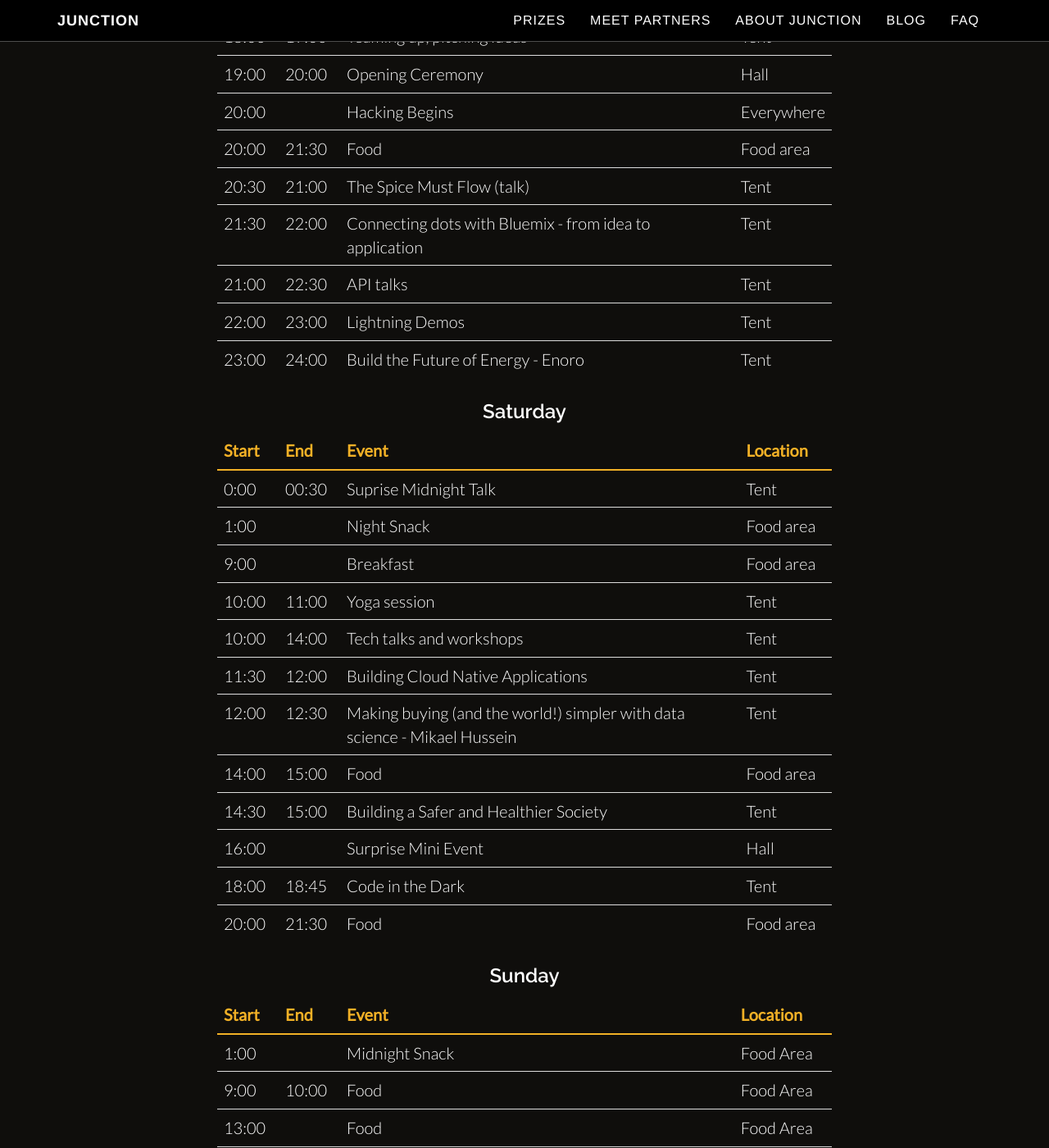
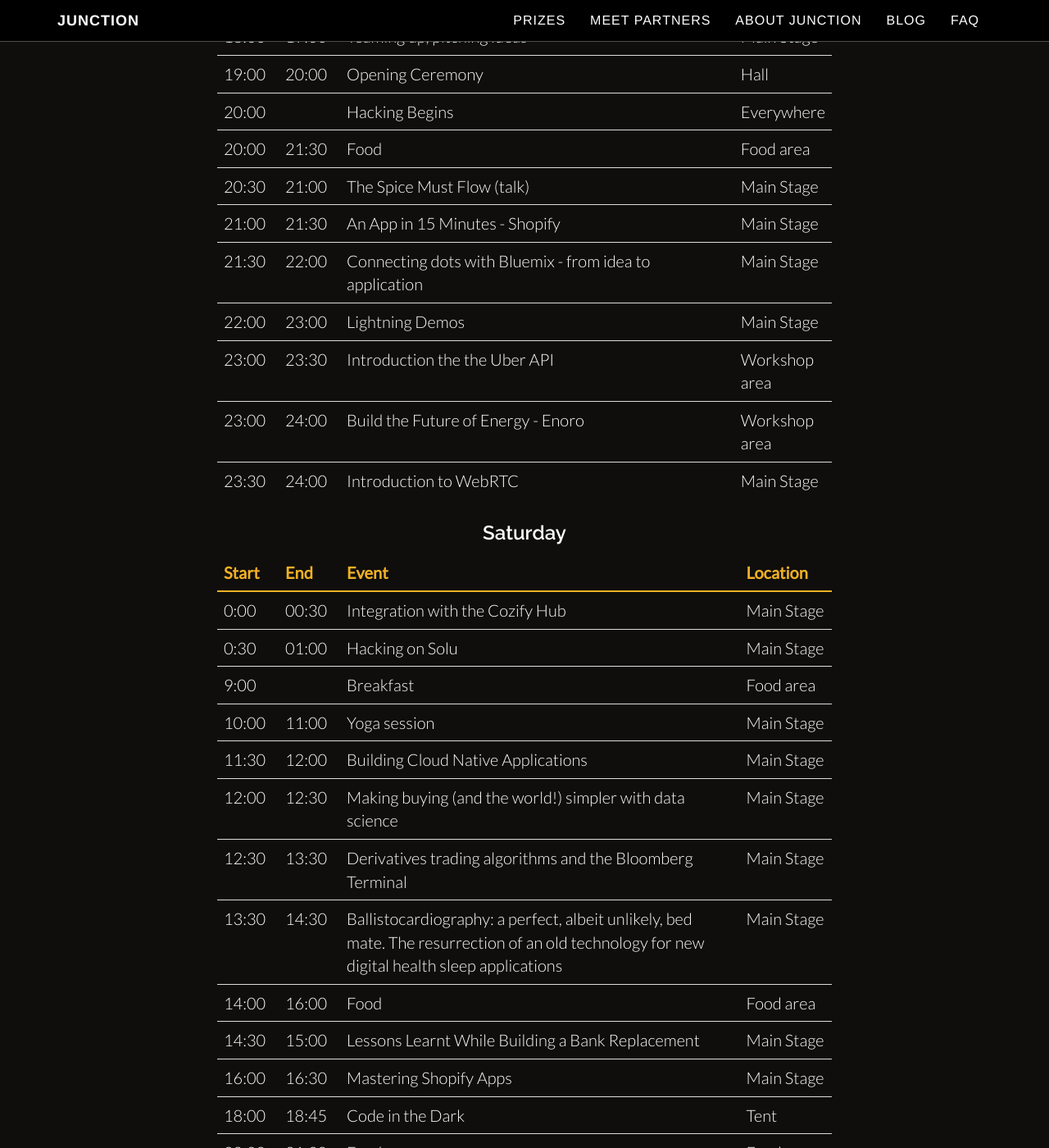
Before and after one commit to junctionasia/junctionasia.github.io, a Jekyll site: the page built from schedule.html, in a window 1280 px wide and 1400 px high, scrolled down 1487 px. Shown: the whole window at 82% size. Built offline with Jekyll 4.4.1, drawn with Linux system fonts in a browser that asks for light colours; nearby versions of some CDN libraries.

Commit message:
Add stuff to schedule

```diff
--- a/schedule.html
+++ b/schedule.html
@@ -50,15 +50,17 @@
                     </thead>
                     <tbody>
                         <tr><td>17:00</td><td></td><td>Doors open</td><td>Everywhere</td></tr>
-                        <tr><td>18:00</td><td>19:00</td><td>Teaming up, pitching ideas</td><td>Tent</td></tr>
+                        <tr><td>18:00</td><td>19:00</td><td>Teaming up, pitching ideas</td><td>Main Stage</td></tr>
                         <tr><td>19:00</td><td>20:00</td><td>Opening Ceremony</td><td>Hall</td></tr>
                         <tr><td>20:00</td><td></td><td>Hacking Begins</td><td>Everywhere</td></tr>
                         <tr><td>20:00</td><td>21:30</td><td>Food</td><td>Food area</td></tr>
-                        <tr><td>20:30</td><td>21:00</td><td>The Spice Must Flow (talk)</td><td>Tent</td></tr>
-                        <tr><td>21:30</td><td>22:00</td><td>Connecting dots with Bluemix - from idea to application</td><td>Tent</td></tr>
-                        <tr><td>21:00</td><td>22:30</td><td>API talks</td><td>Tent</td></tr>
-                        <tr><td>22:00</td><td>23:00</td><td>Lightning Demos</td><td>Tent</td></tr>
-                        <tr><td>23:00</td><td>24:00</td><td>Build the Future of Energy - Enoro</td><td>Tent</td></tr>
+                        <tr><td>20:30</td><td>21:00</td><td>The Spice Must Flow (talk)</td><td>Main Stage</td></tr>
+                        <tr><td>21:00</td><td>21:30</td><td>An App in 15 Minutes - Shopify</td><td>Main Stage</td></tr>
+                        <tr><td>21:30</td><td>22:00</td><td>Connecting dots with Bluemix - from idea to application</td><td>Main Stage</td></tr>
+                        <tr><td>22:00</td><td>23:00</td><td>Lightning Demos</td><td>Main Stage</td></tr>
+                        <tr><td>23:00</td><td>23:30</td><td>Introduction the the Uber API</td><td>Workshop area</td></tr>
+                        <tr><td>23:00</td><td>24:00</td><td>Build the Future of Energy - Enoro</td><td>Workshop area</td></tr>
+                        <tr><td>23:30</td><td>24:00</td><td>Introduction to WebRTC</td><td>Main Stage</td></tr>
                     </tbody>
                 </table>
                 <h3>Saturday</h3>
@@ -67,16 +69,17 @@
                         <tr><td>Start</td><td>End</td><td>Event</td><td>Location</td></tr>
                     </thead>
                     <tbody>
-                        <tr><td>0:00</td><td>00:30</td><td>Suprise Midnight Talk</td><td>Tent</td></tr>
-                        <tr><td>1:00</td><td></td><td>Night Snack</td><td>Food area</td></tr>
+                        <tr><td>0:00</td><td>00:30</td><td>Integration with the Cozify Hub</td><td>Main Stage</td></tr>
+                        <tr><td>0:30</td><td>01:00</td><td>Hacking on Solu</td><td>Main Stage</td></tr>
                         <tr><td>9:00</td><td></td><td>Breakfast</td><td>Food area</td></tr>
-                        <tr><td>10:00</td><td>11:00</td><td>Yoga session</td><td>Tent</td></tr>
-                        <tr><td>10:00</td><td>14:00</td><td>Tech talks and workshops</td><td>Tent</td></tr>
-                        <tr><td>11:30</td><td>12:00</td><td>Building Cloud Native Applications</td><td>Tent</td></tr>
-                        <tr><td>12:00</td><td>12:30</td><td>Making buying (and the world!) simpler with data science - Mikael Hussein</td><td>Tent</td></tr>
-                        <tr><td>14:00</td><td>15:00</td><td>Food</td><td>Food area</td></tr>
-                        <tr><td>14:30</td><td>15:00</td><td>Building a Safer and Healthier Society</td><td>Tent</td></tr>
-                        <tr><td>16:00</td><td></td><td>Surprise Mini Event</td><td>Hall</td></tr>
+                        <tr><td>10:00</td><td>11:00</td><td>Yoga session</td><td>Main Stage</td></tr>
+                        <tr><td>11:30</td><td>12:00</td><td>Building Cloud Native Applications</td><td>Main Stage</td></tr>
+                        <tr><td>12:00</td><td>12:30</td><td>Making buying (and the world!) simpler with data science</td><td>Main Stage</td></tr>
+                        <tr><td>12:30</td><td>13:30</td><td>Derivatives trading algorithms and the Bloomberg Terminal</td><td>Main Stage</td></tr>
+                        <tr><td>13:30</td><td>14:30</td><td>Ballistocardiography: a perfect, albeit unlikely, bed mate. The resurrection of an old technology for new digital health sleep applications</td><td>Main Stage</td></tr>
+                        <tr><td>14:00</td><td>16:00</td><td>Food</td><td>Food area</td></tr>
+                        <tr><td>14:30</td><td>15:00</td><td>Lessons Learnt While Building a Bank Replacement</td><td>Main Stage</td></tr>
+                        <tr><td>16:00</td><td>16:30</td><td>Mastering Shopify Apps</td><td>Main Stage</td></tr>
                         <tr><td>18:00</td><td>18:45</td><td>Code in the Dark</td><td>Tent</td></tr>
                         <tr><td>20:00</td><td>21:30</td><td>Food</td><td>Food area</td></tr>
                     </tbody>
```
